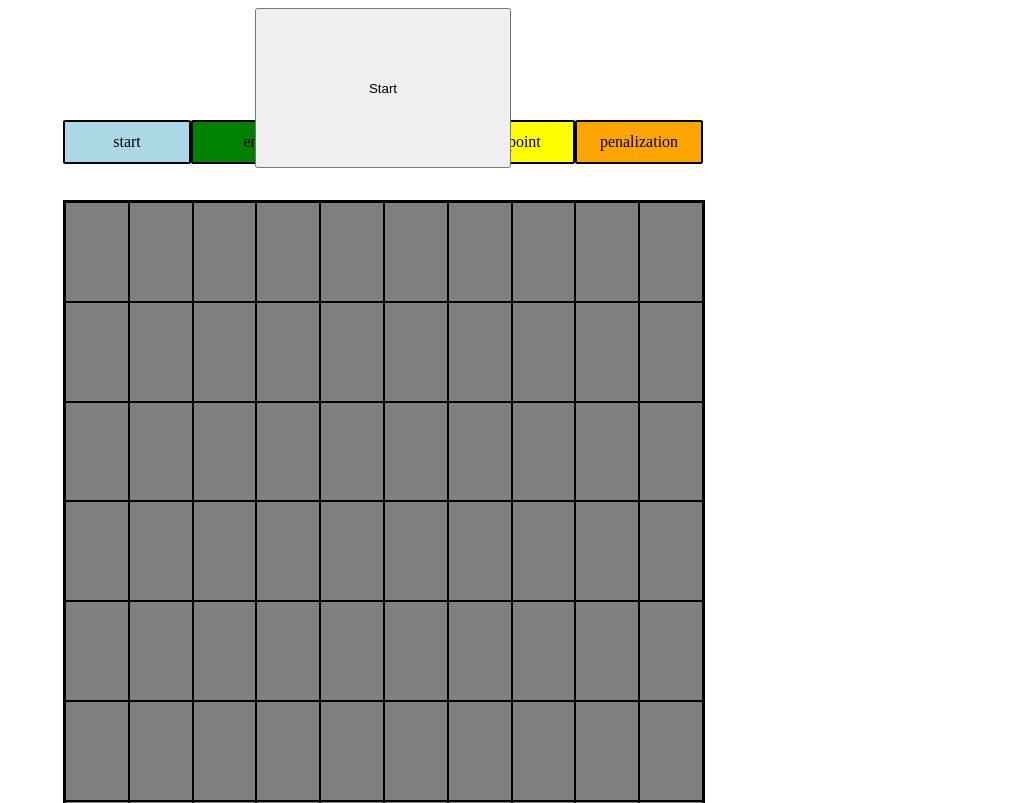
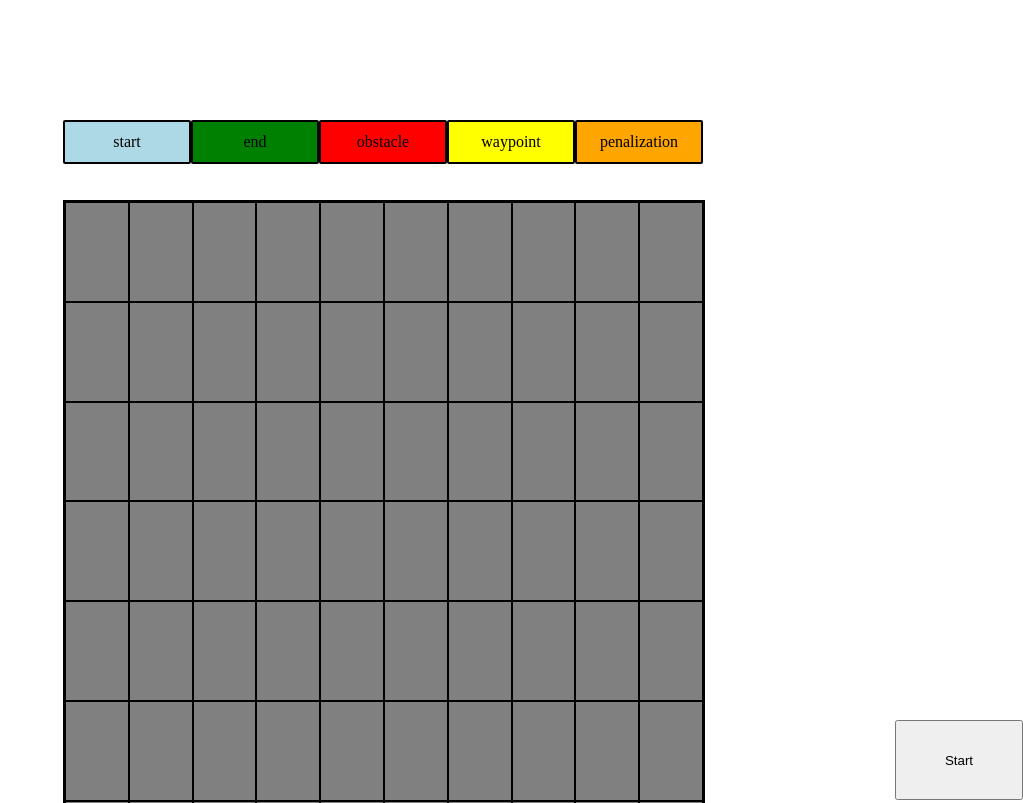
Before and after one commit to Dacuna97/AStarAlgorithm, a website: page index.html in a window 1280 px wide. Shown: the top 803 px of the page, without its empty margins (257-1280 px from the left). Drawn offline with nearby package versions, Linux system fonts and the light colour scheme.

Commit message:
changed size and pos of start button

```diff
--- a/index.css
+++ b/index.css
@@ -1,8 +1,9 @@
 #start{
     position: absolute;
-    left: 40%;
-    height: 20%;
-    width: 20%;
+    bottom: 0;
+    right: 0;
+    height: 10%;
+    width: 10%;
 }
 .tabla {
     width: 50%;
```
